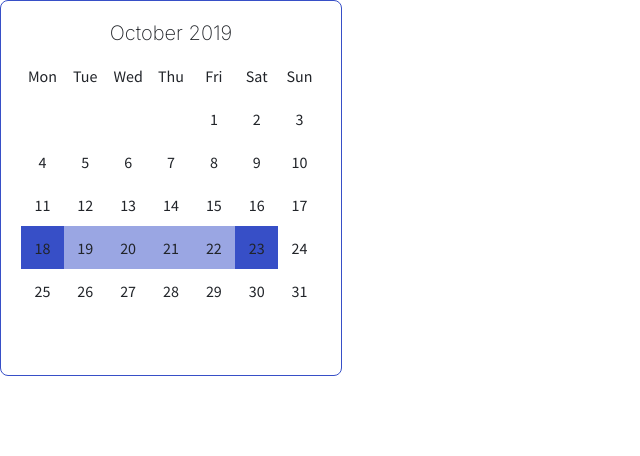
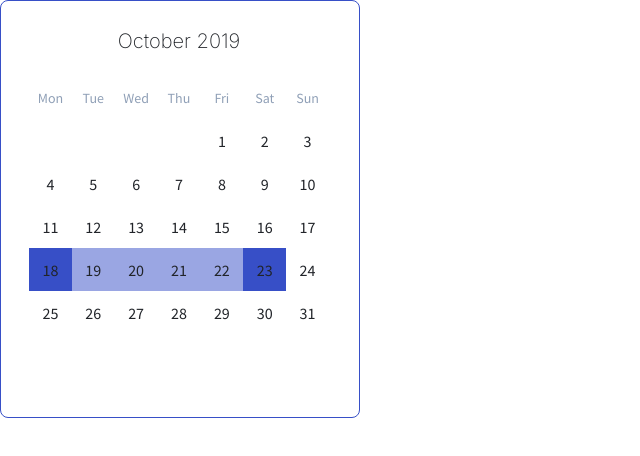
Before and after one commit to js-tasks-ru/htmlcss-20230124_black-s-w-a-n, a website: page 05-lection3/03-calendar/index.html in a window 1280 px wide. Shown: the whole page, without its empty margins (0-640 px from the left). Drawn offline with Linux system fonts and the light colour scheme.

Commit message:
lect3 calendar 2

```diff
--- a/05-lection3/03-calendar/calendar.css
+++ b/05-lection3/03-calendar/calendar.css
@@ -1,5 +1,3 @@
-@import url('https://fonts.googleapis.com/css2?family=Inter:wght@200&family=Source+Sans+Pro&display=swap');
-@import url('https://fonts.googleapis.com/css2?family=Inter:wght@200&family=Source+Sans+Pro&display=swap');
 
 .calendar {
     width: 100%;
@@ -7,13 +5,13 @@
 
     border: 1px solid var(--primary);
     border-radius: 8px;
-    padding: 20px;
+    padding: 28px 30px 40px 28px;
 
 }
 
 .calendar__title {
     text-align: center;
-    padding-bottom: 10px;
+    padding-bottom: 24px;
     font-family: 'Inter';
     font-size: 20px;
     line-height: 24px;
@@ -57,5 +55,9 @@
 
 .calendar__item_between_selected {
     background: rgba(55, 79, 199, 0.5);
+}
 
+.calendar_day {
+    font-size: 14px;
+    color: #90A0B7;
 }
--- a/05-lection3/03-calendar/index.html
+++ b/05-lection3/03-calendar/index.html
@@ -11,13 +11,13 @@
             <div class="calendar__title">October 2019</div>
             <div class="wrapper">
                 <div class="calendar__inner">
-                    <span class="calendar__item">Mon</span>
-                    <span class="calendar__item">Tue</span>
-                    <span class="calendar__item">Wed</span>
-                    <span class="calendar__item">Thu</span>
-                    <span class="calendar__item">Fri</span>
-                    <span class="calendar__item">Sat</span>
-                    <span class="calendar__item">Sun</span>
+                    <span class="calendar__item calendar_day">Mon</span>
+                    <span class="calendar__item calendar_day">Tue</span>
+                    <span class="calendar__item calendar_day">Wed</span>
+                    <span class="calendar__item calendar_day">Thu</span>
+                    <span class="calendar__item calendar_day">Fri</span>
+                    <span class="calendar__item calendar_day">Sat</span>
+                    <span class="calendar__item calendar_day">Sun</span>
                     <span class="calendar__item"></span>
                     <span class="calendar__item"></span>
                     <span class="calendar__item"></span>
--- a/assets/fonts/fonts.css
+++ b/assets/fonts/fonts.css
@@ -1 +1,2 @@
 @import url('https://fonts.googleapis.com/css2?family=Roboto:ital,wght@0,100;0,300;0,400;0,500;0,700;0,900;1,100;1,300;1,400;1,500;1,700;1,900&display=swap');
+@import url('https://fonts.googleapis.com/css2?family=Inter:wght@200&family=Source+Sans+Pro&display=swap');
```
